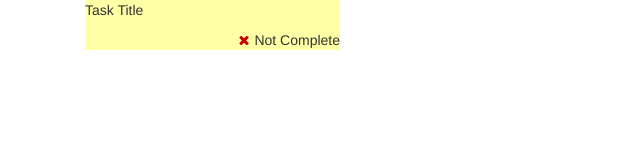
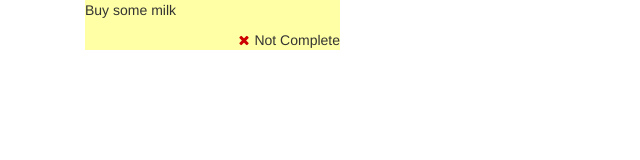
Before and after one commit to gregeng/task-card-app, an Angular app: page / in a window 1280 px wide. Shown: the top 160 px of the page, without its empty margins (0-640 px from the left). Built offline with nearby package versions, Linux system fonts and the light colour scheme.

Commit message:
property binding and string interpolation of task

```diff
--- a/src/app/app.component.html
+++ b/src/app/app.component.html
@@ -1,3 +1,3 @@
 <div class="container">
-  <app-card></app-card>
+  <app-card [task]="task1"></app-card>
 </div>
--- a/src/app/app.component.ts
+++ b/src/app/app.component.ts
@@ -1,4 +1,5 @@
 import { Component } from '@angular/core';
+import { Task } from './model/task ';
 
 @Component({
   selector: 'app-root',
@@ -6,5 +7,8 @@ import { Component } from '@angular/core';
   styleUrls: ['./app.component.css']
 })
 export class AppComponent {
-  title = 'app works!';
+  task1: Task = {
+    content: "Buy some milk",
+    completed: false
+  }
 }
--- a/src/app/card/card.component.html
+++ b/src/app/card/card.component.html
@@ -1,7 +1,7 @@
 <div class="col-sm-3">
   <div class="card">
     <div class="card-block">
-      <p>Task Title</p>
+      <p>{{task.content}}</p>
       <div class="card-footer">
         <i class="fa fa-times" aria-hidden="true"></i>Not Complete
       </div>
```
